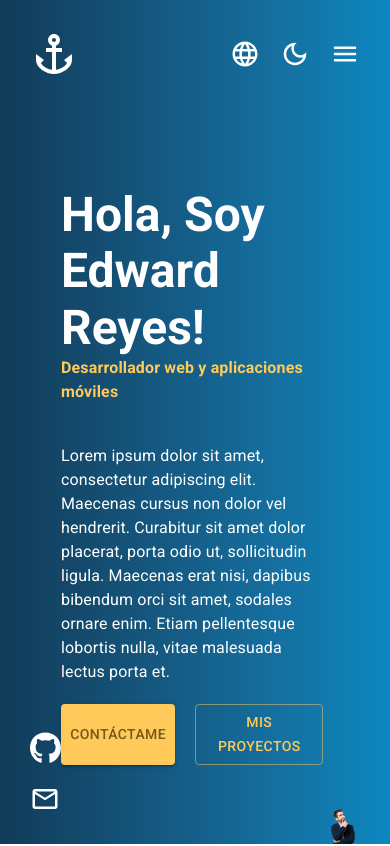
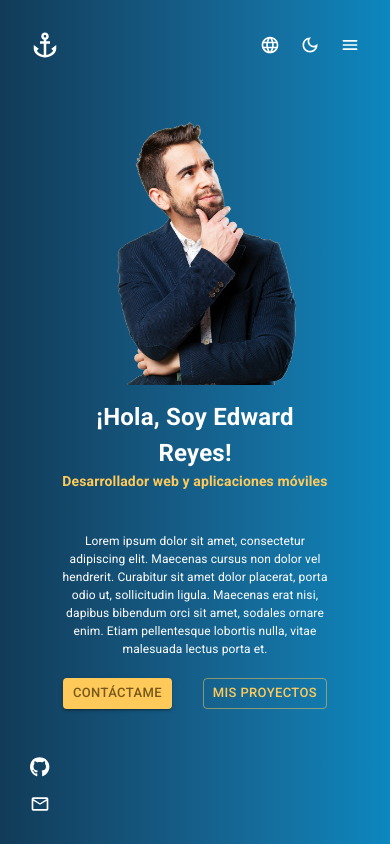
Before and after one commit to Edwardreyessp/my-web-page, a React (Vite) app: page / in a window 390 px wide. Shown: the top 846 px of the page. Built offline with nearby package versions, Linux system fonts and the light colour scheme.

Commit message:
feat: Responsive mobile design

```diff
--- a/src/Home.jsx
+++ b/src/Home.jsx
@@ -1,15 +1,24 @@
-import { Box, Button, Stack, ThemeProvider, Typography } from '@mui/material';
+import {
+  Box,
+  Button,
+  Grid,
+  Stack,
+  ThemeProvider,
+  Typography,
+  useMediaQuery,
+  useTheme,
+} from '@mui/material';
 import { FontAwesomeIcon } from '@fortawesome/react-fontawesome';
 import { faGithub } from '@fortawesome/free-brands-svg-icons';
 import EmailOutlinedIcon from '@mui/icons-material/EmailOutlined';
 import persona from './assets/persona.png';
-import { useTheme } from './hooks/Palette';
+import { useMyTheme } from './hooks/Palette';
 
 const Home = () => {
-  const { theme } = useTheme();
+  const { myTheme } = useMyTheme();
+
   return (
-    <ThemeProvider theme={theme}>
-      <Box>
+    <ThemeProvider theme={myTheme}>
       <MainPage />
       <Box p={'90px'}>
         <Box className='main-projects'>
@@ -18,88 +27,133 @@ const Home = () => {
           </Typography>
         </Box>
       </Box>
-      </Box>
     </ThemeProvider>
   );
 };
 
 const MainPage = () => {
-  const { theme } = useTheme();
+  const { myTheme, myFont } = useMyTheme();
+  const defaultTheme = useTheme();
+  const mobile = useMediaQuery(defaultTheme.breakpoints.down('sm'));
+
   return (
     <Box
       sx={{
-        display: 'flex',
-        height: 'calc(100vh - 108px)',
-        pt: '108px',
-        px: '30px',
+        height: '100vh',
+        maxHeight: 'calc(100vh - 108px)',
+        p: '108px 30px 0 30px',
         background:
           'linear-gradient(to right, #113b58, #144d71, #155f8a, #1473a4, #0c87bf)',
       }}
     >
-      <Box
+      <Grid container height='100%'>
+        <Grid
+          item
+          xs={1}
+          container
+          justifyContent='flex-end'
+          direction='column'
+        >
+          <Stack spacing={2} mb='30px'>
+            <Box>
+              <FontAwesomeIcon
+                icon={faGithub}
+                fontSize={mobile ? '20px' : '30px'}
+                color={myTheme.palette.primary.contrastText}
+              />
+            </Box>
+            <EmailOutlinedIcon
               sx={{
-          display: 'flex',
-          justifyContent: 'end',
-          flexDirection: 'column',
-          gap: '20px',
-          pb: '30px',
+                fontSize: myFont.icon,
+                color: 'primary.contrastText',
+              }}
+            />
+          </Stack>
+        </Grid>
+        <Grid
+          item
+          xs={10}
+          container
+          direction={{ xs: 'column', sm: 'row-reverse' }}
+        >
+          <Grid
+            item
+            xs={1}
+            sm={6}
+            container
+            alignItems='flex-end'
+            justifyContent='center'
+          >
+            <img
+              src={persona}
+              alt={'Me'}
+              loading='lazy'
+              style={{
+                width: '800px',
+                maxWidth: '100%',
+                marginBottom: mobile && '14px',
+              }}
+            />
+          </Grid>
+          <Grid item xs={1} sm={6} container alignItems='center'>
+            <Stack justifyContent={mobile && 'center'}>
+              <Typography
+                color='primary.contrastText'
+                textAlign={mobile && 'center'}
+                sx={{
+                  fontSize: myFont.title,
+                  fontWeight: 'bold',
                 }}
               >
-        <FontAwesomeIcon
-          icon={faGithub}
-          size='2x'
-          color={theme.palette.primary.contrastText}
-        />
-        <EmailOutlinedIcon
-          sx={{ fontSize: '30px', color: 'primary.contrastText' }}
-        />
-      </Box>
-      <Box
+                ¡Hola, Soy Edward Reyes!
+              </Typography>
+              <Typography
+                color='secondary'
+                textAlign={mobile && 'center'}
                 sx={{
-          display: 'flex',
-          justifyContent: 'space-evenly',
-          width: '100%',
+                  fontSize: myFont.subtitle,
+                  fontWeight: 'bold',
+                  mb: '40px',
                 }}
               >
-        <Stack sx={{ justifyContent: 'center' }}>
-          <Typography
-            variant='h3'
-            color='primary.contrastText'
-            sx={{ fontWeight: 'bold' }}
-          >
-            Hola, Soy Edward Reyes!
-          </Typography>
-          <Typography color='secondary' sx={{ fontWeight: 'bold', mb: '40px' }}>
                 Desarrollador web y aplicaciones móviles
               </Typography>
               <Typography
                 color='primary.contrastText'
-            sx={{ maxWidth: '540px', mb: '20px' }}
+                textAlign={mobile && 'center'}
+                sx={{ fontSize: myFont.body, mb: '20px' }}
               >
-            Lorem ipsum dolor sit amet, consectetur adipiscing elit. Maecenas
-            cursus non dolor vel hendrerit. Curabitur sit amet dolor placerat,
-            porta odio ut, sollicitudin ligula. Maecenas erat nisi, dapibus
-            bibendum orci sit amet, sodales ornare enim. Etiam pellentesque
-            lobortis nulla, vitae malesuada lectus porta et.
+                Lorem ipsum dolor sit amet, consectetur adipiscing elit.
+                Maecenas cursus non dolor vel hendrerit. Curabitur sit amet
+                dolor placerat, porta odio ut, sollicitudin ligula. Maecenas
+                erat nisi, dapibus bibendum orci sit amet, sodales ornare enim.
+                Etiam pellentesque lobortis nulla, vitae malesuada lectus porta
+                et.
               </Typography>
-          <Box sx={{ display: 'flex', gap: '20px' }}>
-            <Button variant='contained' color='secondary'>
+              <Box
+                display='flex'
+                justifyContent={mobile && 'space-around'}
+                gap={'20px'}
+              >
+                <Button
+                  variant='contained'
+                  color='secondary'
+                  size={myFont.button}
+                >
                   Contáctame
                 </Button>
-            <Button variant='outlined' color='secondary'>
+                <Button
+                  variant='outlined'
+                  color='secondary'
+                  size={myFont.button}
+                >
                   Mis proyectos
                 </Button>
               </Box>
             </Stack>
-        <Box sx={{ display: 'flex', alignItems: 'end' }}>
-          <img
-            src={persona}
-            alt={'Me'}
-            loading='lazy'
-            style={{ width: '800px', maxWidth: '100%', alignItems: 'end' }}
-          />
-        </Box>
-      </Box>
+          </Grid>
+        </Grid>
+      </Grid>
     </Box>
   );
 };
--- a/src/components/Navbar.jsx
+++ b/src/components/Navbar.jsx
@@ -3,28 +3,40 @@ import MenuRoundedIcon from '@mui/icons-material/MenuRounded';
 import AnchorOutlinedIcon from '@mui/icons-material/AnchorOutlined';
 import DarkModeOutlinedIcon from '@mui/icons-material/DarkModeOutlined';
 import LanguageOutlinedIcon from '@mui/icons-material/LanguageOutlined';
-import { useTheme } from '../hooks/Palette';
+import { useMyTheme } from '../hooks/Palette';
 
 const Navbar = () => {
-  const { theme } = useTheme();
+  const { myTheme, myFont } = useMyTheme();
   return (
-    <ThemeProvider theme={theme}>
+    <ThemeProvider theme={myTheme}>
       <Box sx={{ position: 'fixed', width: '100%' }}>
         <Box
           sx={{ display: 'flex', justifyContent: 'space-between', p: '30px' }}
         >
           <AnchorOutlinedIcon
-            sx={{ fontSize: '48px', color: 'primary.contrastText' }}
+            sx={{
+              fontSize: myFont.logo,
+              color: 'primary.contrastText',
+            }}
           />
           <Box sx={{ display: 'flex', gap: '20px', alignItems: 'center' }}>
             <LanguageOutlinedIcon
-              sx={{ fontSize: '30px', color: 'primary.contrastText' }}
+              sx={{
+                fontSize: myFont.icon,
+                color: 'primary.contrastText',
+              }}
             />
             <DarkModeOutlinedIcon
-              sx={{ fontSize: '30px', color: 'primary.contrastText' }}
+              sx={{
+                fontSize: myFont.icon,
+                color: 'primary.contrastText',
+              }}
             />
             <MenuRoundedIcon
-              sx={{ fontSize: '30px', color: 'primary.contrastText' }}
+              sx={{
+                fontSize: myFont.icon,
+                color: 'primary.contrastText',
+              }}
             />
           </Box>
         </Box>
--- a/src/hooks/Palette.jsx
+++ b/src/hooks/Palette.jsx
@@ -1,17 +1,29 @@
 import { useContext } from 'react';
 import { createContext } from 'react';
-import { createTheme } from '@mui/material/styles';
+import { createTheme, useTheme } from '@mui/material/styles';
+import { useMediaQuery } from '@mui/material';
 
 const themeContext = createContext();
 
-export const useTheme = () => {
+export const useMyTheme = () => {
   const context = useContext(themeContext);
   if (!context) throw new Error('There is not theme provider');
   return context;
 };
 
 export const MyThemeProvider = ({ children }) => {
-  const theme = createTheme({
+  const defaultTheme = useTheme();
+  const desktop = useMediaQuery(defaultTheme.breakpoints.up('md'));
+  const tablet = useMediaQuery(defaultTheme.breakpoints.up('sm'));
+  const mobile = useMediaQuery(defaultTheme.breakpoints.up('xs'));
+
+  const getButtonSize = () => {
+    if (desktop) return 'large';
+    if (tablet) return 'medium';
+    if (mobile) return 'small';
+  };
+
+  const myTheme = createTheme({
     palette: {
       primary: {
         light: '#4dabf5',
@@ -28,7 +40,18 @@ export const MyThemeProvider = ({ children }) => {
     },
   });
 
+  const myFont = {
+    title: { lg: 48, xs: 24 },
+    subtitle: { lg: 20, xs: 14 },
+    body: { lg: 16, xs: 12 },
+    icon: { lg: 30, xs: 20 },
+    logo: { lg: 48, xs: 30 },
+    button: getButtonSize(),
+  };
+
   return (
-    <themeContext.Provider value={{ theme }}>{children}</themeContext.Provider>
+    <themeContext.Provider value={{ myTheme, myFont }}>
+      {children}
+    </themeContext.Provider>
   );
 };
```
Lines whose indentation alone changed are shown as unchanged.
